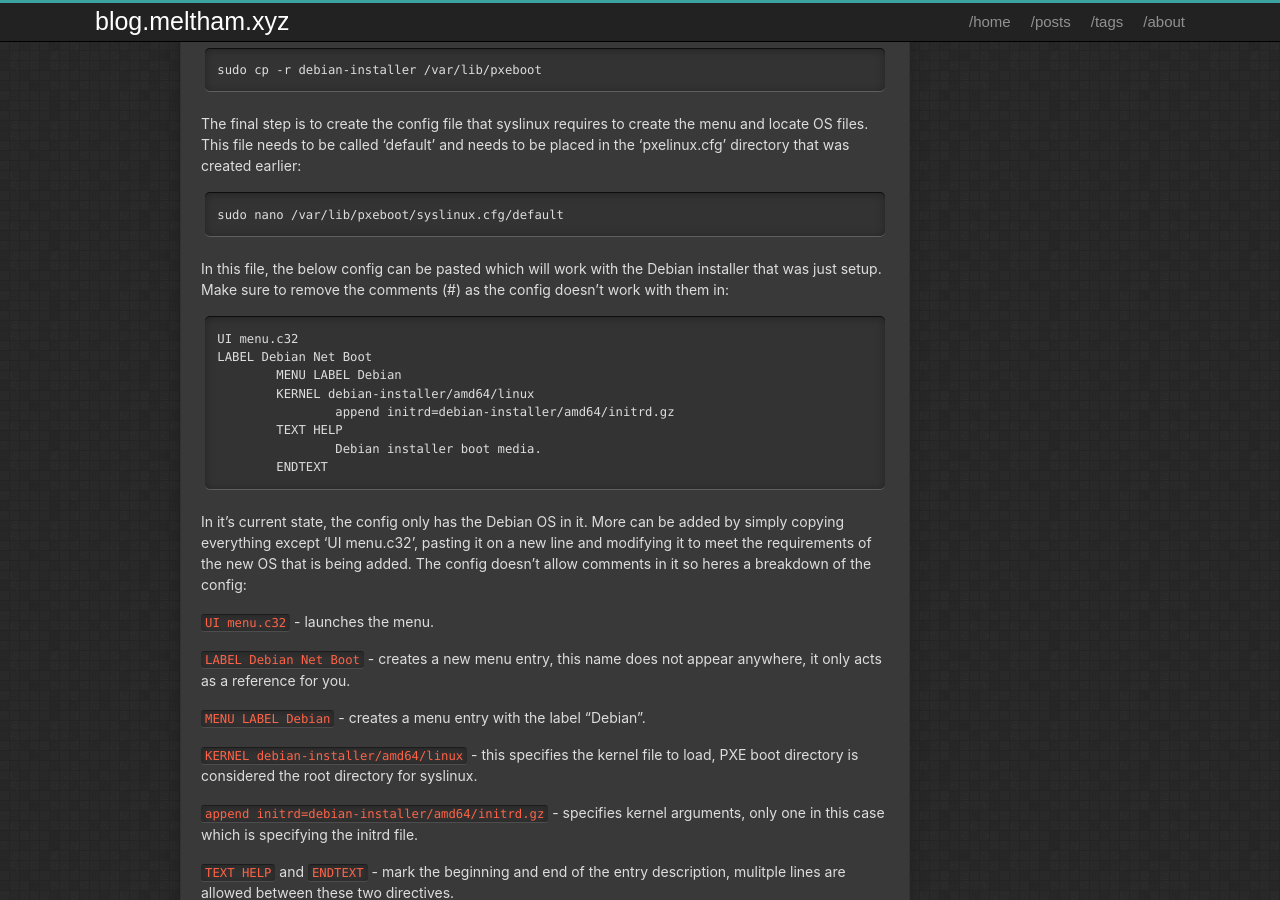
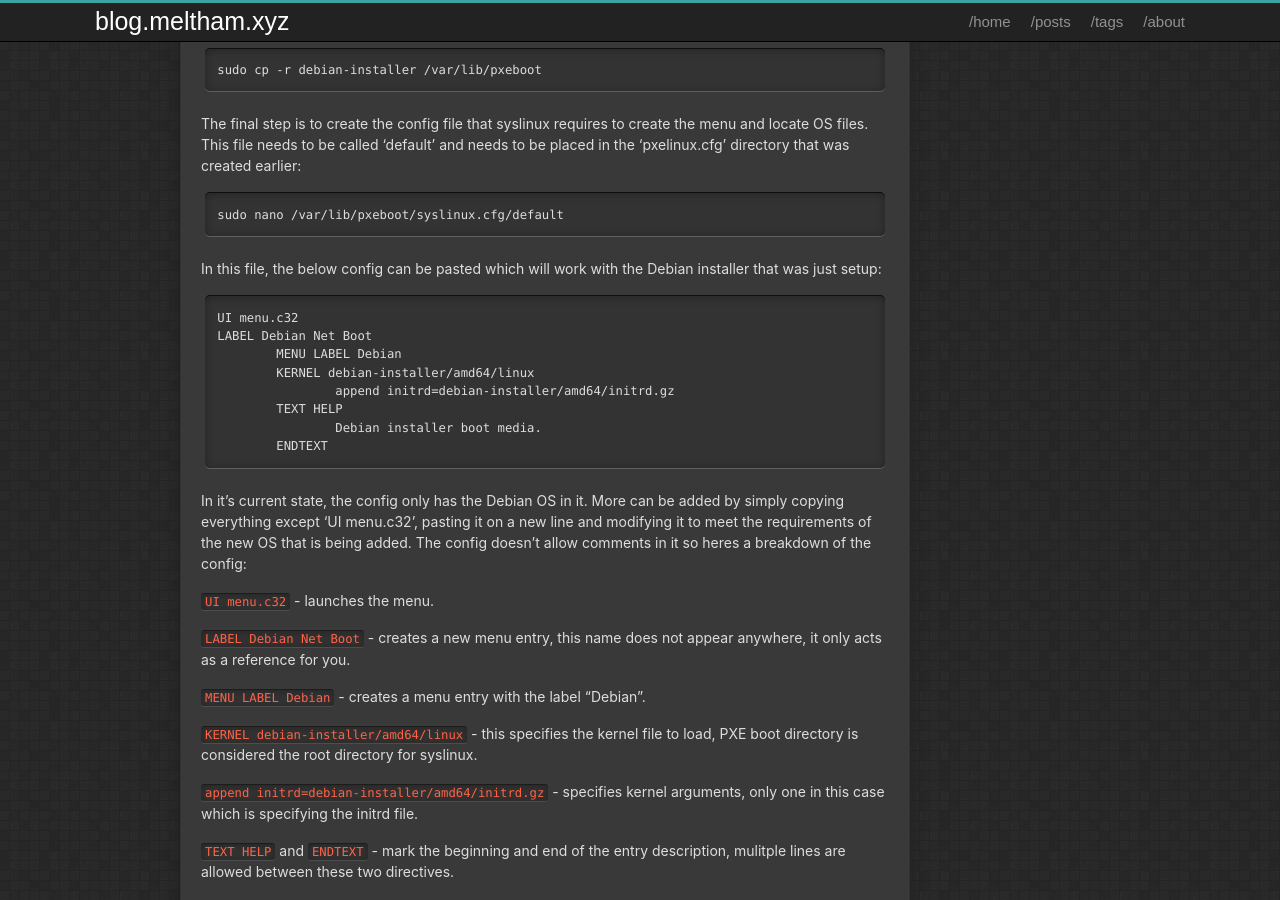
Before and after one commit to meltham44/meltham44.github.io, a Jekyll site: the page built from _posts/2024-09-20-pxe-server.md, in a window 1280 px wide and 900 px high, scrolled down 7220 px. Built offline with Jekyll 4.4.1, drawn with Linux system fonts in a browser that asks for light colours.

Commit message:
Update 2024-09-20-pxe-server.md

````diff
--- a/_posts/2024-09-20-pxe-server.md
+++ b/_posts/2024-09-20-pxe-server.md
@@ -178,7 +178,7 @@ The final step is to create the config file that syslinux requires to create the
 sudo nano /var/lib/pxeboot/syslinux.cfg/default
 ```
 
-In this file, the below config can be pasted which will work with the Debian installer that was just setup. Make sure to remove the comments (#) as the config doesn't work with them in:
+In this file, the below config can be pasted which will work with the Debian installer that was just setup:
 
 ```
 UI menu.c32
````
